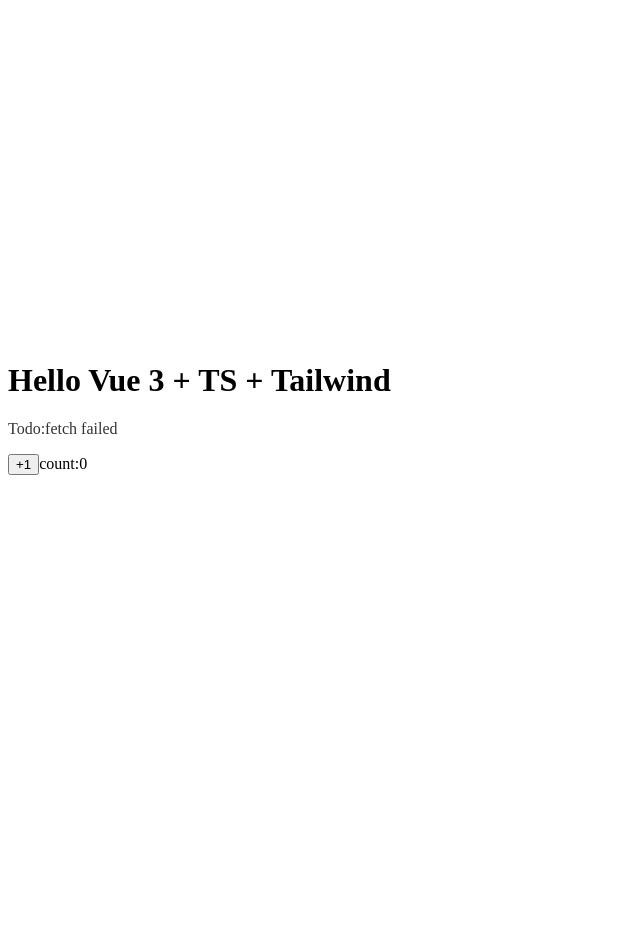
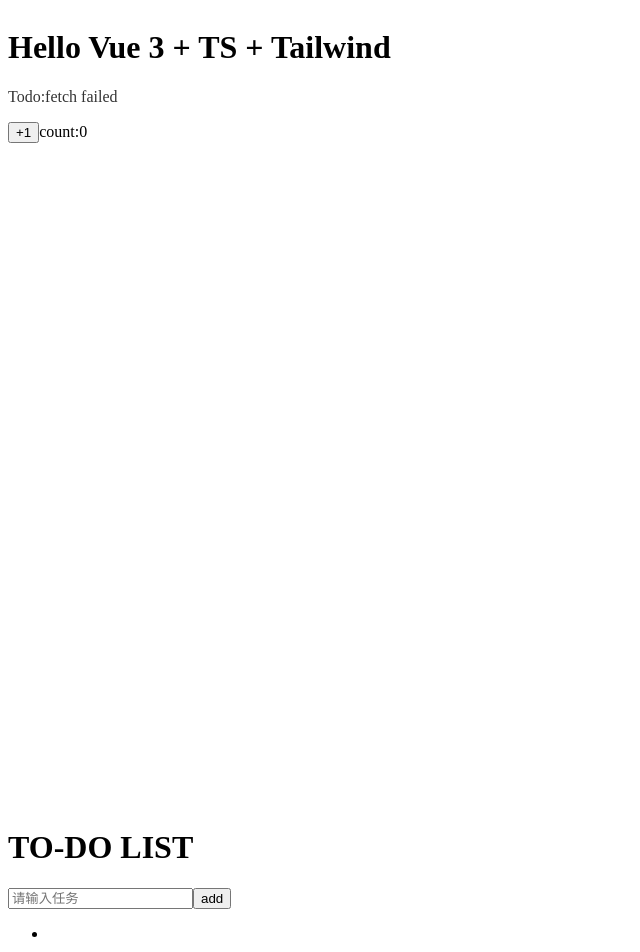
Before and after one commit to TT-HR/fe-journey, a Vue app: page / in a window 1280 px wide. Shown: the top 952 px of the page, without its empty margins (0-640 px from the left). Before the commit the page ends 816 px from the top, so only its background shows below. Built offline with nearby package versions, Linux system fonts and the light colour scheme; no server answers.

Commit message:
todo-list

```diff
--- a/src/App.vue
+++ b/src/App.vue
@@ -17,10 +17,35 @@ onMounted(async() =>{
     todo.value = 'fetch failed'
   }
 })
+
+// todolist
+interface ToDo{
+  id:number,
+  title:string,
+  done:boolean
+}
+
+const todos = ref<ToDo[]>([])
+
+const newToDo = ref("")
+
+function addToDo(){
+  if(!newToDo.value.trim()) return
+  todos.value.push({
+    id:Date.now(),
+    title:newToDo.value.trim(),
+    done:false,
+  })
+  newToDo.value = ""
+}
+function toggleTodo(todo:ToDo){
+  todo.done = !todo.done
+}
+
 </script>
 
 <template>
-  <div class="min-h-screen grid place-items-center bg-gray-50">
+  <div class="min-h-svh grid place-items-start bg-gray-50">
     <div class ="p-6 rounded-2xl shadow-lg bg-white space-y-4 space-y-4 w-full max-w-md">
       <h1 class ="text-2xl font-bold">Hello Vue 3 + TS + Tailwind</h1>
       <p class = "text-sm opacity-80">Todo:{{ todo }}</p>
@@ -28,6 +53,18 @@ onMounted(async() =>{
       <span class="text-xl font-mono">count:{{count}}</span>
     </div>
   </div>
+  <div>
+    <div>
+      <h1 class="text-2xl font-bold">TO-DO LIST</h1>
+
+      <input v-model="newToDo" placeholder="请输入任务"></input>
+      <button @click="addToDo">add</button>
+    </div>
+
+    <ul class="space-y-2">
+      <li></li>
+    </ul>
+  </div>
 </template>
 
 <style>
```
